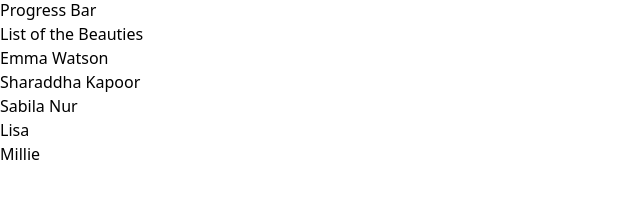
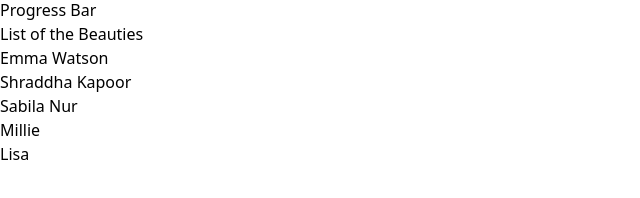
Before and after one commit to mujibulhaquetanim/componentGallery, a React (Vite) app in the folder withReact/: page /drag-drop in a window 1280 px wide. Shown: the part 218-416 px from the top of the page, without its empty margins (0-640 px from the left). Built offline with nearby package versions, Linux system fonts and the light colour scheme.

Commit message:
draggable attributes added for the sorting the list

```diff
--- a/withReact/src/components/drag_drop/ListSort.tsx
+++ b/withReact/src/components/drag_drop/ListSort.tsx
@@ -1,22 +1,31 @@
-import React, { useState } from "react";
+import React, { useRef, useState } from "react";
 
 const ListSort: React.FC = function () {
   const [people, setPeople] = useState([
     { id: 1, name: "Emma Watson" },
-    { id: 2, name: "Sharaddha Kapoor" },
+    { id: 2, name: "Shraddha Kapoor" },
     { id: 3, name: "Sabila Nur" },
-    { id: 4, name: "Lisa" },
-    { id: 5, name: "Millie" },
+    { id: 4, name: "Millie" },
+    { id: 5, name: "Lisa" },
   ]);
 
+  const dragPerson = useRef<number>(0);
+  const dragOverPerson = useRef<number>(0);
+  function handleSort() {
+
+  }
   return (
     <main className="grid place-items-center min-h-max space-y-4">
       <h1 className="text-2xl font-bold mt-4">List of the Beauties</h1>
       {people.map((beauty, index) => (
         <div
           key={index}
-          className="relative flex space-x-2 border rounded p-2 bg-slate-400"
+          className="relative flex space-x-2 border rounded p-2 bg-slate-400 cursor-grab"
           draggable
+          onDragStart={() => (dragPerson.current = index)}
+          onDragEnter={() => (dragOverPerson.current = index)}
+          onDragEnd={handleSort}
+          onDragOver={(e) => e.preventDefault()}
         >
           <p>{beauty.name}</p>
         </div>
```
